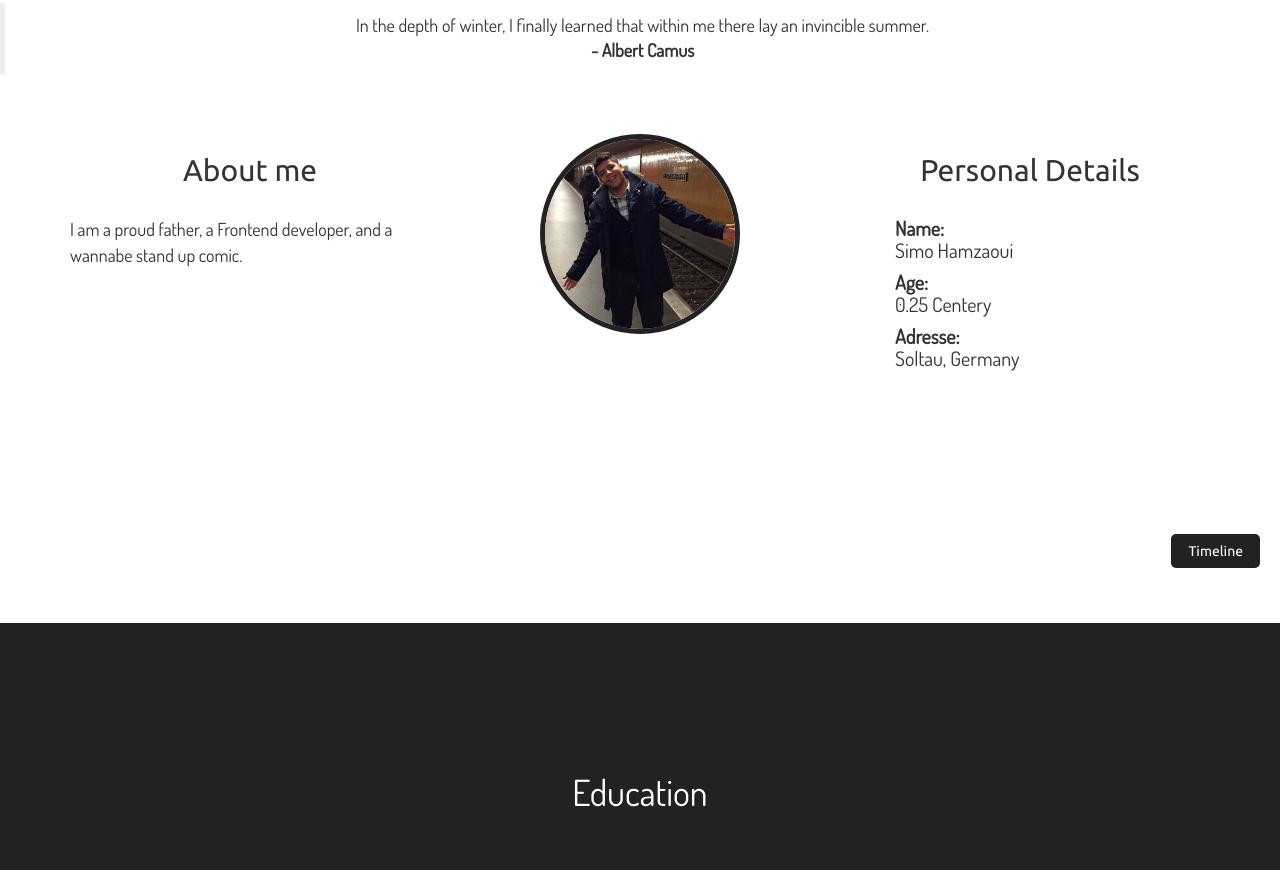
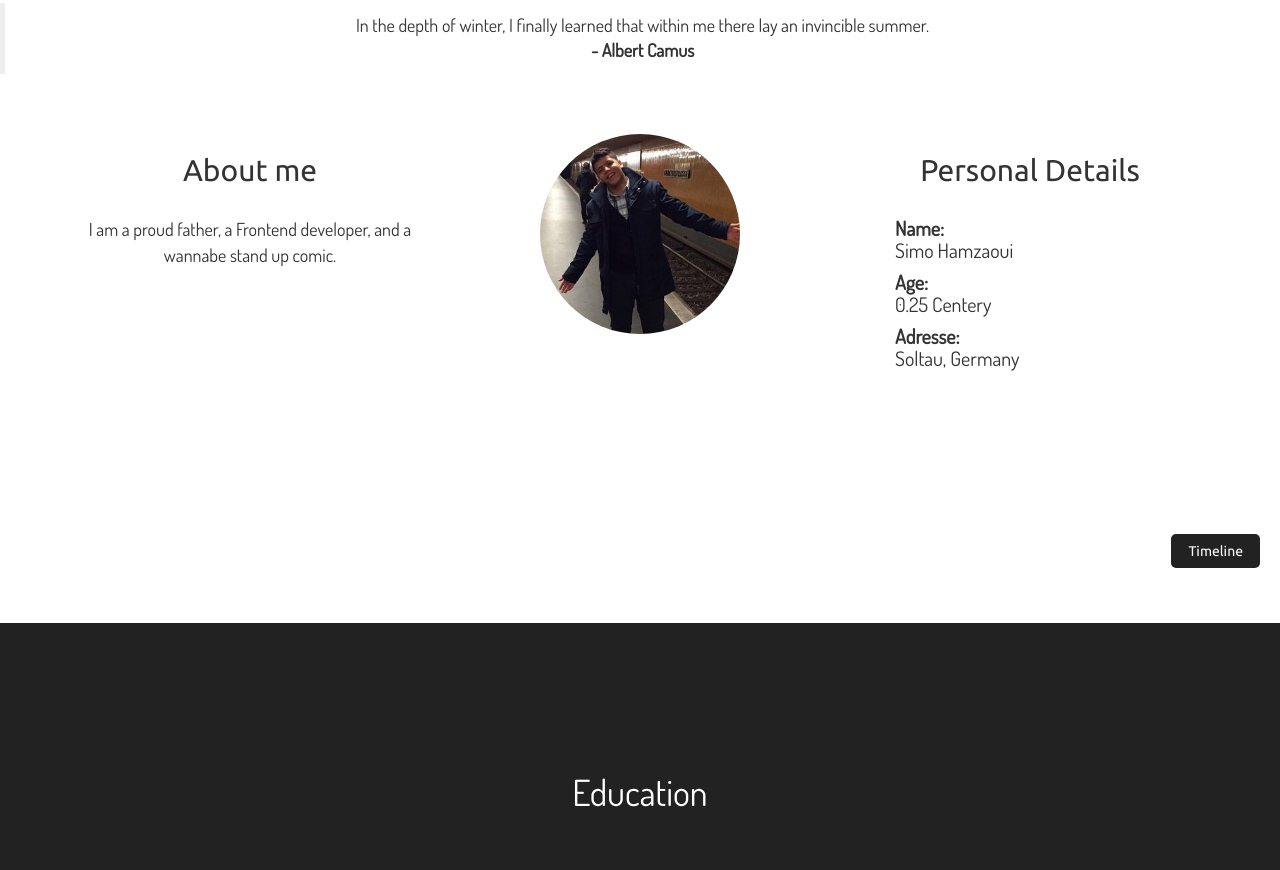
Before and after one commit to hamzaouiii/hamzaoui.github.io, a plain HTML site: page index.html in a window 1280 px wide. Shown: the part 997-1867 px from the top of the page. Drawn offline with nearby package versions, Linux system fonts and the light colour scheme.

Commit message:
removed border from image

```diff
--- a/css/style.css
+++ b/css/style.css
@@ -156,7 +156,6 @@ body {
   height: 200px;
   border-radius: 200px;
   text-align: center;
-  border: 5px solid #222;
 }
 .about h2 {
   margin-bottom: 30px;
@@ -172,7 +171,6 @@ blockquote {
 .col-md-4 p {
   font-family: "Dosis";
   font-size: 18px;
-  text-align: left;
 }
 .col-sm-4 p {
   width: 75%;
```
